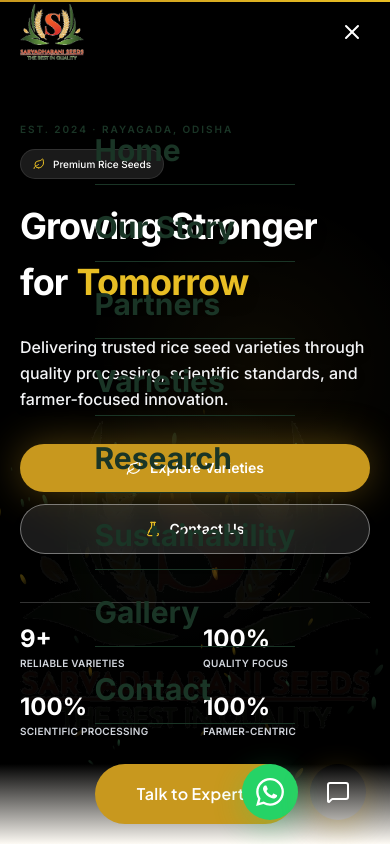
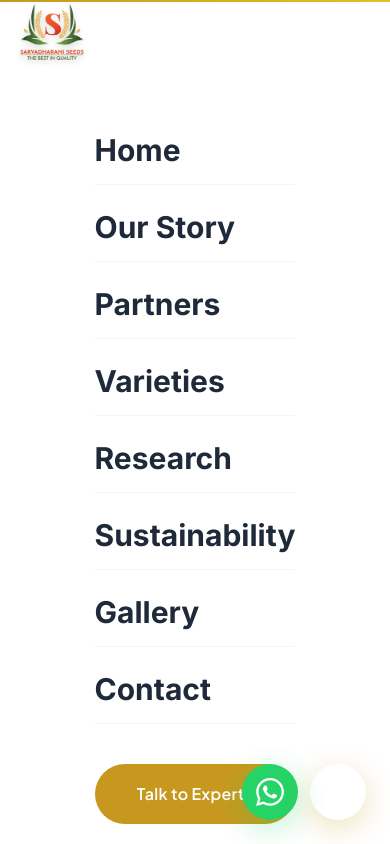
Before and after one commit to Anisettygnanasai/SARVADHARANI_SEEDS, a Next.js app in the folder sarvadharani-app/: page / in a window 390 px wide. Both pictures are taken after a click on the button 352 px from the left and 32 px from the top of the page. Shown: the top 844 px of the page. Built offline with nearby package versions, Linux system fonts and the light colour scheme.

Commit message:
NAVBAR FIX

```diff
--- a/sarvadharani-app/src/components/layout/Navbar.tsx
+++ b/sarvadharani-app/src/components/layout/Navbar.tsx
@@ -89,7 +89,7 @@ export function Navbar() {
         transition={{ duration: 0.8, ease: [0.16, 1, 0.3, 1] }}
         className={`fixed top-0 left-0 right-0 z-50 transition-all duration-500 ${
           isScrolled
-            ? 'bg-ivory/90 backdrop-blur-xl border-b border-paddy-gold-200/50 shadow-[0_2px_30px_rgba(107,76,42,0.08)]'
+            ? 'bg-white/95 backdrop-blur-xl border-b border-gray-200/50 shadow-[0_2px_30px_rgba(107,76,42,0.08)]'
             : 'bg-transparent'
         }`}
       >
@@ -125,7 +125,7 @@ export function Navbar() {
                     onClick={() => !link.children && handleNavClick(link.href)}
                     className={`flex items-center gap-1 px-4 py-2 font-jakarta text-sm font-semibold transition-colors duration-200 rounded-full ${
                       isScrolled
-                        ? 'text-deep-forest hover:text-paddy-gold hover:bg-paddy-gold-50'
+                        ? 'text-gray-800 hover:text-[#C8981E] hover:bg-gray-50'
                         : 'text-white/90 hover:text-white hover:bg-white/10'
                     }`}
                     id={`nav-${link.label.toLowerCase().replace(' ', '-')}`}
@@ -149,13 +149,13 @@ export function Navbar() {
                         animate={{ opacity: 1, y: 0, scale: 1 }}
                         exit={{ opacity: 0, y: 8, scale: 0.95 }}
                         transition={{ duration: 0.2, ease: [0.16, 1, 0.3, 1] }}
-                        className="absolute top-full left-0 mt-2 w-48 bg-ivory/95 backdrop-blur-xl border border-white/20 rounded-2xl overflow-hidden shadow-premium py-2"
+                        className="absolute top-full left-0 mt-2 w-48 bg-white/95 backdrop-blur-xl border border-gray-200 rounded-2xl overflow-hidden shadow-xl py-2"
                       >
                         {link.children.map((child) => (
                            <button
                             key={child.label}
                             onClick={() => { handleNavClick(child.href); setActiveDropdown(null); }}
-                            className="w-full text-left px-4 py-2.5 font-inter text-sm text-deep-forest/80 hover:text-paddy-gold hover:bg-paddy-gold-50 transition-colors"
+                            className="w-full text-left px-5 py-2.5 font-inter text-sm font-medium text-gray-800 hover:text-[#C8981E] hover:bg-gray-50 transition-colors"
                           >
                             {child.label}
                           </button>
@@ -169,7 +169,7 @@ export function Navbar() {
 
             {/* CTA + Mobile Toggle */}
             <div className="flex items-center gap-3">
-              <div className={`hidden lg:flex items-center gap-2 mr-2 transition-colors ${isScrolled ? 'text-deep-forest/60' : 'text-white/80'}`}>
+              <div className={`hidden lg:flex items-center gap-2 mr-2 transition-colors ${isScrolled ? 'text-gray-600' : 'text-white/80'}`}>
                 <a href="https://www.instagram.com/sarvadharani_seeds" target="_blank" rel="noopener noreferrer" className={`p-2 transition-colors ${isScrolled ? 'hover:text-[#E1306C]' : 'hover:text-white'}`} aria-label="Instagram">
                   <SocialInstagram />
                 </a>
@@ -186,7 +186,7 @@ export function Navbar() {
               </button>
               <button
                 onClick={() => setIsMobileOpen(!isMobileOpen)}
-                className={`lg:hidden p-1.5 md:p-2 rounded-xl transition-colors ${isScrolled ? 'text-deep-forest hover:bg-paddy-gold-50' : 'text-white hover:bg-white/20'}`}
+                className={`lg:hidden p-1.5 md:p-2 rounded-xl transition-colors ${isScrolled ? 'text-gray-800 hover:bg-gray-100' : 'text-white hover:bg-white/20'}`}
                 aria-label="Toggle mobile menu"
                 id="nav-mobile-toggle"
               >
@@ -205,7 +205,7 @@ export function Navbar() {
             animate={{ opacity: 1, x: 0 }}
             exit={{ opacity: 0, x: '100%' }}
             transition={{ duration: 0.4, ease: [0.16, 1, 0.3, 1] }}
-            className="fixed inset-0 z-40 bg-ivory flex flex-col pt-24"
+            className="fixed inset-0 z-40 bg-white flex flex-col pt-24"
           >
             <div className="section-container flex-1 flex flex-col justify-center gap-2">
               {navLinks.map((link, i) => (
@@ -215,7 +215,7 @@ export function Navbar() {
                   animate={{ opacity: 1, x: 0 }}
                   transition={{ delay: i * 0.06, duration: 0.4, ease: [0.16, 1, 0.3, 1] }}
                   onClick={() => handleNavClick(link.href)}
-                  className="text-left py-4 border-b border-paddy-gold-100 font-cormorant text-3xl font-bold text-deep-forest hover:text-paddy-gold transition-colors"
+                  className="text-left py-4 border-b border-gray-100 font-cormorant text-3xl font-bold text-gray-800 hover:text-[#C8981E] transition-colors"
                 >
                   {link.label}
                 </motion.button>
```
